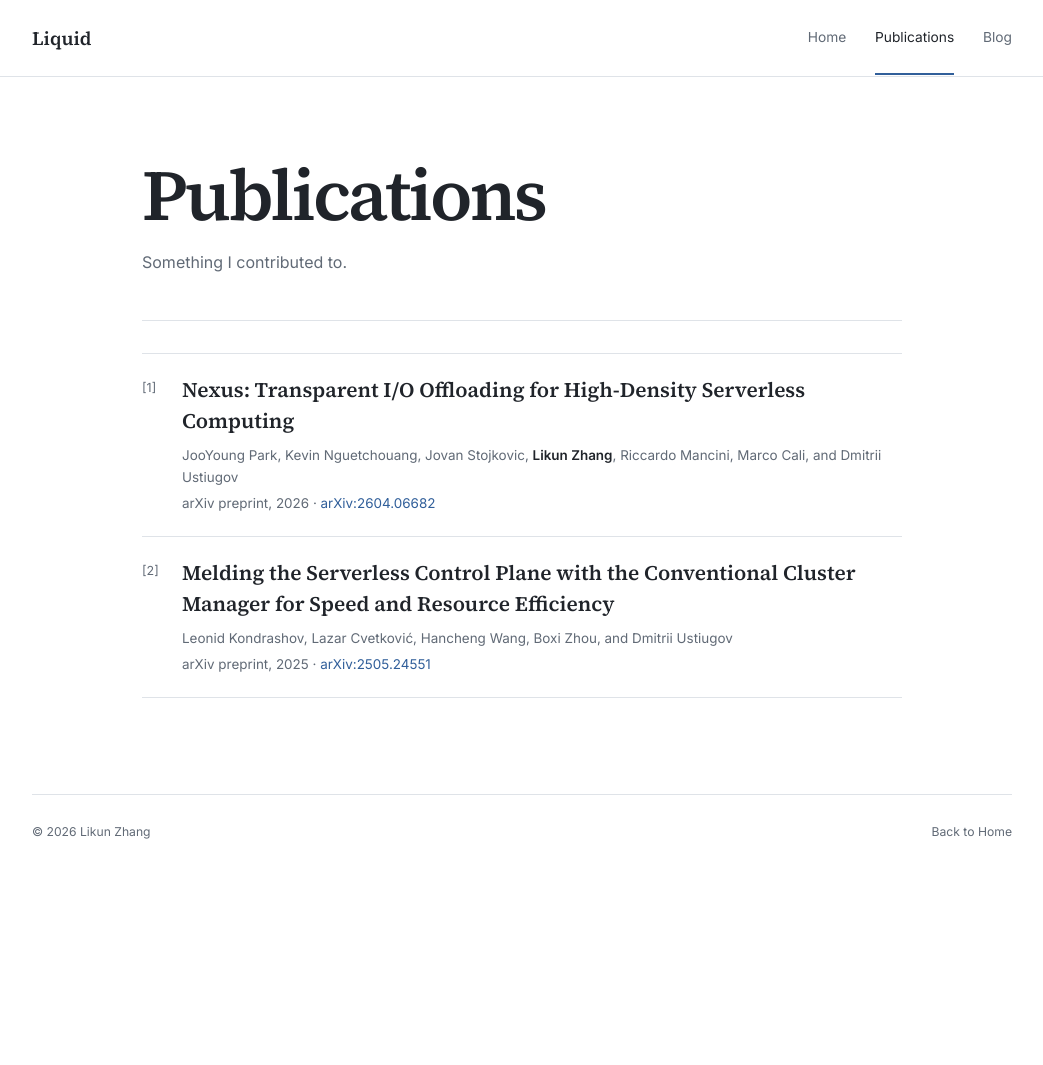
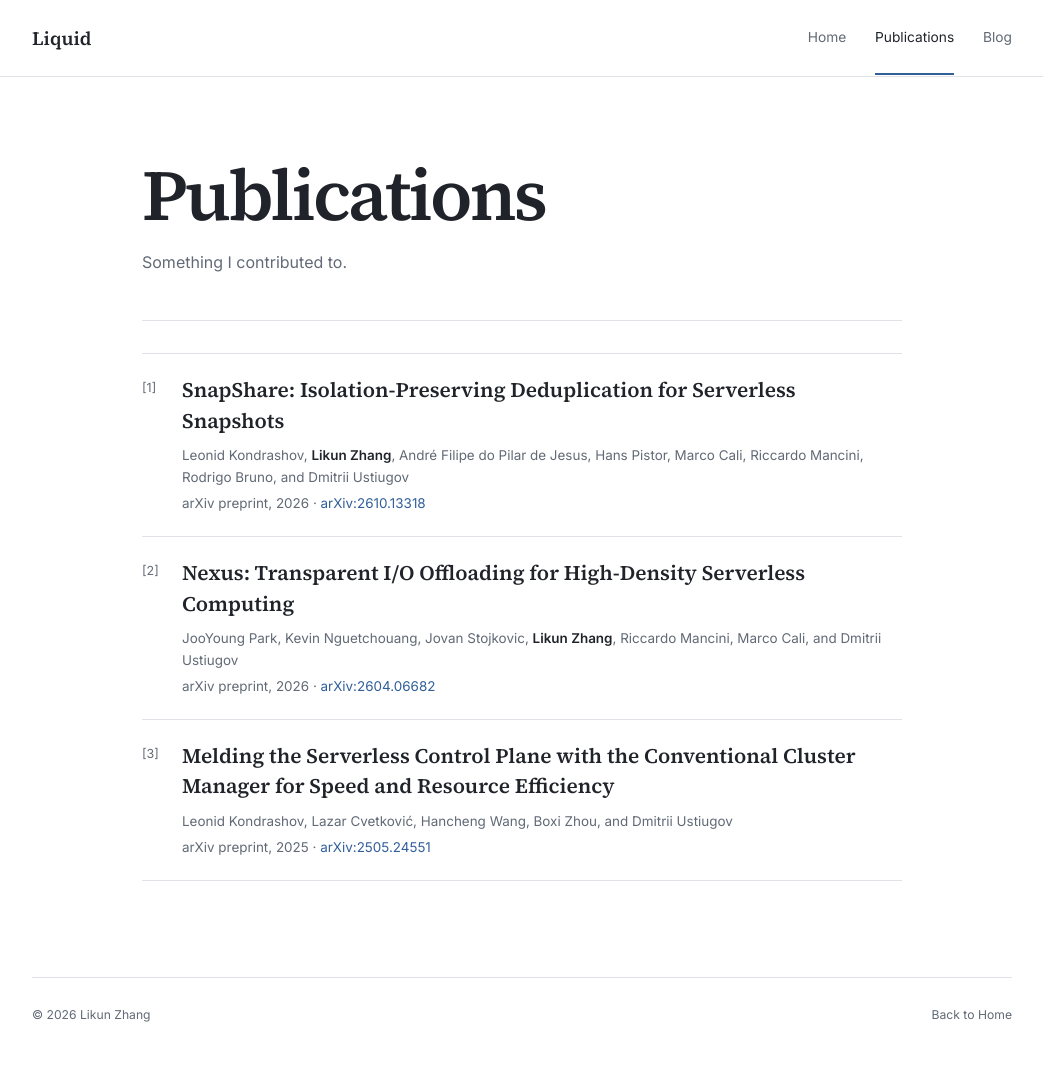
Before and after one commit to Liquidzk/Liquidzk.github.io, a Jekyll site: the page publications/index.html, which Jekyll copies as it is, in a window 1280 px wide. Shown: the whole page, without its empty margins (118-1161 px from the left). Built offline with Jekyll 4.4.1, drawn with Linux system fonts in a browser that asks for light colours; before the commit the page ends 900 px from its top, so only the background shows below that.

Commit message:
Add SnapShare to publications

```diff
--- a/publications/index.html
+++ b/publications/index.html
@@ -48,6 +48,25 @@
         <li>
           <article>
             <h3>
+              <a href="https://arxiv.org/abs/2610.13318" target="_blank" rel="noreferrer">
+                SnapShare: Isolation-Preserving Deduplication for Serverless Snapshots
+              </a>
+            </h3>
+            <p class="publication-authors">
+              Leonid Kondrashov, <strong>Likun Zhang</strong>, André Filipe do Pilar de Jesus,
+              Hans Pistor, Marco Cali, Riccardo Mancini, Rodrigo Bruno, and Dmitrii Ustiugov
+            </p>
+            <p class="publication-meta">
+              arXiv preprint, 2026 ·
+              <a href="https://arxiv.org/abs/2610.13318" target="_blank" rel="noreferrer">
+                arXiv:2610.13318
+              </a>
+            </p>
+          </article>
+        </li>
+        <li>
+          <article>
+            <h3>
               <a href="https://arxiv.org/abs/2604.06682" target="_blank" rel="noreferrer">
                 Nexus: Transparent I/O Offloading for High-Density Serverless Computing
               </a>
```
